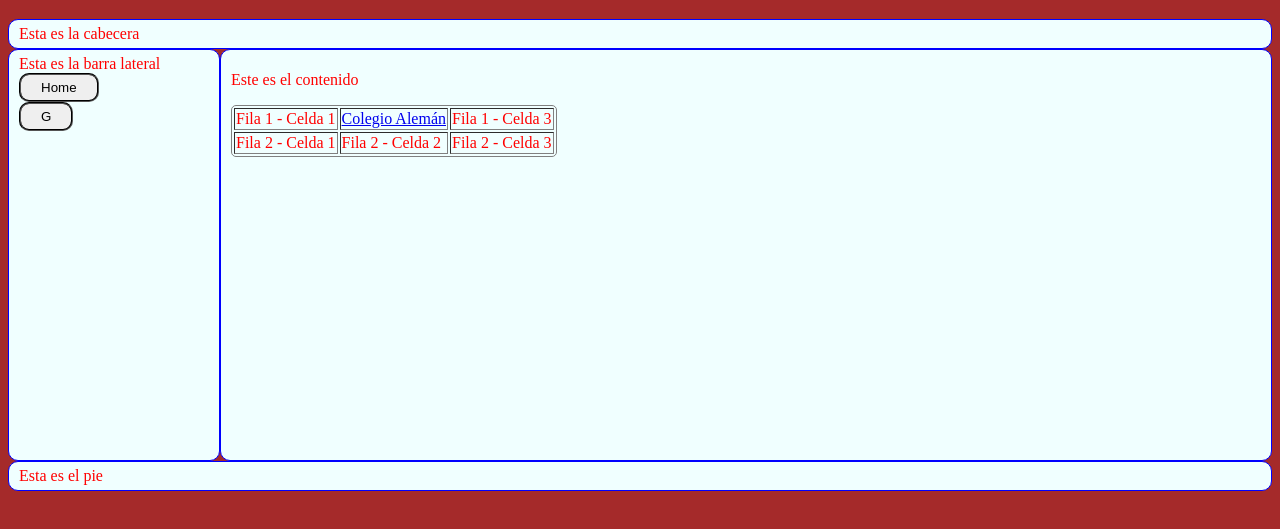
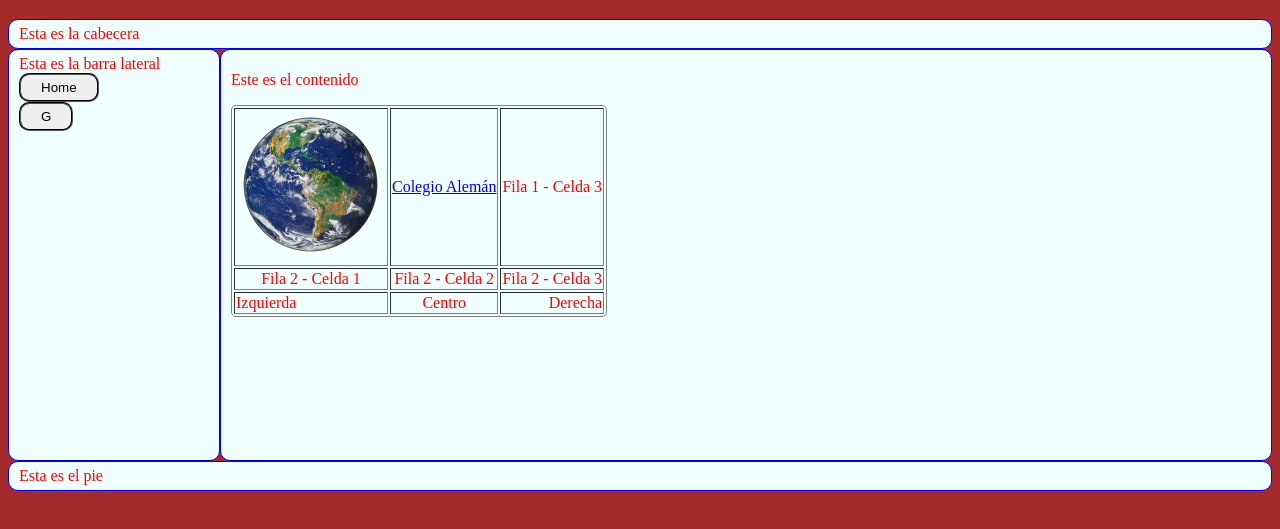
Before and after one commit to IQuinteros/ComponentesWeb, a plain HTML site: page index.html in a window 1280 px wide. Shown: the part 61-590 px from the top of the page. Drawn offline with Linux system fonts and the light colour scheme.

Commit message:
Nueva Imagen y Nuevas Celdas - Nueva Carpeta CSS y Assets

```diff
--- a/index.html
+++ b/index.html
@@ -1,8 +1,17 @@
 <!DOCTYPE html>
+
+<!--
+
+    GitHub Repository: https://github.com/IQuinteros/ComponentesWeb
+    Ignacio Quinteros Fuentes
+    INACAP
+
+-->
+
 <html>
     <head>
         <title>Maqueta 1</title>
-        <link href="style.css" rel="stylesheet" type="text/css">
+        <link href="css/style.css" rel="stylesheet" type="text/css">
     </head>
     <body>
 
@@ -23,15 +32,21 @@
                     <table border id="table">
 
                         <tr>
-                            <td>Fila 1 - Celda 1</td>
-                            <td><a href="http://www.dsc.cl">Colegio Alemán</a></td>
-                            <td>Fila 1 - Celda 3</td>
+                            <td align=center><img src="assets/mundo.png" height="150px"></td>
+                            <td align=center><a href="http://www.dsc.cl">Colegio Alemán</a></td>
+                            <td align=center>Fila 1 - Celda 3</td>
                         </tr>
 
                         <tr>
-                            <td>Fila 2 - Celda 1</td>
-                            <td>Fila 2 - Celda 2</td>
-                            <td>Fila 2 - Celda 3</td>
+                            <td align=center>Fila 2 - Celda 1</td>
+                            <td align=center>Fila 2 - Celda 2</td>
+                            <td align=center>Fila 2 - Celda 3</td>
+                        </tr>
+
+                        <tr>
+                            <td align=left>Izquierda</td>
+                            <td align=center>Centro</td>
+                            <td align=right>Derecha</td>
                         </tr>
 
                     </table>
```
Also changed, not shown: assets/mundo.png (added), css/style.css (renamed from style.css).
